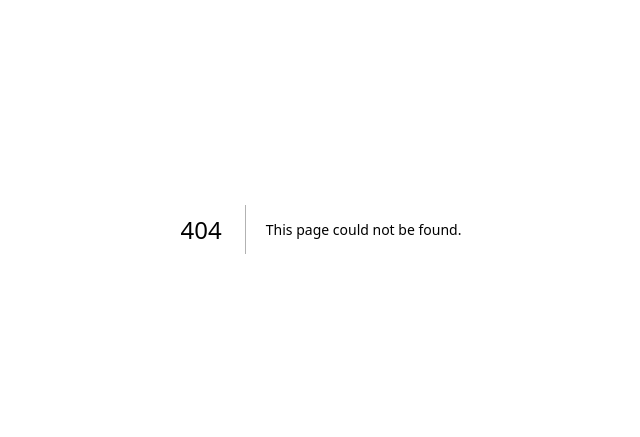
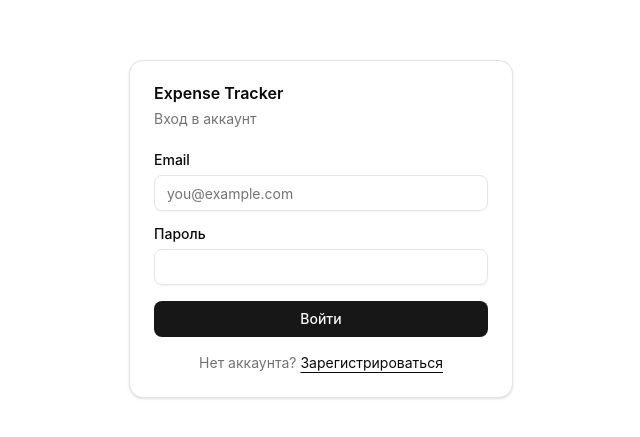
Before and after one commit to a-ch-t/expense-tracker, a Next.js app in the folder apps/web/: page /login in a window 1280 px wide. Before the commit this address had no page. Shown: the part 171-608 px from the top of the page, without its empty margins (319-959 px from the left). Built offline with nearby package versions, Linux system fonts and the light colour scheme.

Commit message:
feat(web): страницы входа, регистрации и дашборда

```diff
--- /dev/null
+++ b/apps/web/src/app/(auth)/layout.tsx
@@ -0,0 +1,6 @@
+import type { ReactNode } from 'react';
+
+/** Общая рамка страниц входа и регистрации: карточка по центру экрана. */
+export default function AuthLayout({ children }: Readonly<{ children: ReactNode }>) {
+  return <main className="flex min-h-screen items-center justify-center p-4">{children}</main>;
+}
--- /dev/null
+++ b/apps/web/src/app/(auth)/login/page.tsx
@@ -0,0 +1,5 @@
+import type { Metadata } from 'next';
+
+export const metadata: Metadata = { title: 'Вход — Expense Tracker' };
+
+export { LoginPage as default } from '@/views/login';
--- /dev/null
+++ b/apps/web/src/app/(auth)/register/page.tsx
@@ -0,0 +1,5 @@
+import type { Metadata } from 'next';
+
+export const metadata: Metadata = { title: 'Регистрация — Expense Tracker' };
+
+export { RegisterPage as default } from '@/views/register';
--- /dev/null
+++ b/apps/web/src/app/dashboard/page.tsx
@@ -0,0 +1,5 @@
+import type { Metadata } from 'next';
+
+export const metadata: Metadata = { title: 'Дашборд — Expense Tracker' };
+
+export { DashboardPage as default } from '@/views/dashboard';
--- a/apps/web/src/app/page.tsx
+++ b/apps/web/src/app/page.tsx
@@ -1,8 +1,6 @@
+import { redirect } from 'next/navigation';
+import { ROUTES } from '@/shared/config/routes';
+
 export default function HomePage() {
-  return (
-    <main className="flex min-h-screen flex-col items-center justify-center gap-3 p-8">
-      <h1 className="text-3xl font-semibold tracking-tight">Expense Tracker</h1>
-      <p className="text-muted-foreground text-sm">Каркас проекта готов. Интерфейс впереди.</p>
-    </main>
-  );
+  redirect(ROUTES.dashboard);
 }
--- /dev/null
+++ b/apps/web/src/views/dashboard/index.ts
@@ -0,0 +1 @@
+export { DashboardPage } from './ui/dashboard-page';
--- /dev/null
+++ b/apps/web/src/views/dashboard/ui/dashboard-page.tsx
@@ -0,0 +1,29 @@
+import { redirect } from 'next/navigation';
+import { getSession } from '@/entities/session';
+import { LogoutButton } from '@/features/auth';
+import { ROUTES } from '@/shared/config/routes';
+import { Card, CardContent, CardDescription, CardHeader, CardTitle } from '@/shared/ui/card';
+
+export async function DashboardPage() {
+  const user = await getSession();
+
+  // Middleware пускает сюда по сроку жизни токена, но подпись проверяет только API —
+  // с подделанным токеном сессии всё равно не будет.
+  if (!user) {
+    redirect(ROUTES.login);
+  }
+
+  return (
+    <main className="mx-auto flex min-h-screen max-w-2xl flex-col justify-center p-8">
+      <Card>
+        <CardHeader>
+          <CardTitle>Привет, {user.name}</CardTitle>
+          <CardDescription>{user.email}</CardDescription>
+        </CardHeader>
+        <CardContent>
+          <LogoutButton />
+        </CardContent>
+      </Card>
+    </main>
+  );
+}
--- /dev/null
+++ b/apps/web/src/views/login/index.ts
@@ -0,0 +1 @@
+export { LoginPage } from './ui/login-page';
--- /dev/null
+++ b/apps/web/src/views/login/ui/login-page.tsx
@@ -0,0 +1,24 @@
+import Link from 'next/link';
+import { LoginForm } from '@/features/auth';
+import { ROUTES } from '@/shared/config/routes';
+import { Card, CardContent, CardDescription, CardHeader, CardTitle } from '@/shared/ui/card';
+
+export function LoginPage() {
+  return (
+    <Card className="w-full max-w-sm">
+      <CardHeader>
+        <CardTitle>Expense Tracker</CardTitle>
+        <CardDescription>Вход в аккаунт</CardDescription>
+      </CardHeader>
+      <CardContent className="space-y-4">
+        <LoginForm />
+        <p className="text-muted-foreground text-center text-sm">
+          Нет аккаунта?{' '}
+          <Link href={ROUTES.register} className="text-foreground underline underline-offset-4">
+            Зарегистрироваться
+          </Link>
+        </p>
+      </CardContent>
+    </Card>
+  );
+}
--- /dev/null
+++ b/apps/web/src/views/register/index.ts
@@ -0,0 +1 @@
+export { RegisterPage } from './ui/register-page';
--- /dev/null
+++ b/apps/web/src/views/register/ui/register-page.tsx
@@ -0,0 +1,24 @@
+import Link from 'next/link';
+import { RegisterForm } from '@/features/auth';
+import { ROUTES } from '@/shared/config/routes';
+import { Card, CardContent, CardDescription, CardHeader, CardTitle } from '@/shared/ui/card';
+
+export function RegisterPage() {
+  return (
+    <Card className="w-full max-w-sm">
+      <CardHeader>
+        <CardTitle>Expense Tracker</CardTitle>
+        <CardDescription>Создание аккаунта</CardDescription>
+      </CardHeader>
+      <CardContent className="space-y-4">
+        <RegisterForm />
+        <p className="text-muted-foreground text-center text-sm">
+          Уже есть аккаунт?{' '}
+          <Link href={ROUTES.login} className="text-foreground underline underline-offset-4">
+            Войти
+          </Link>
+        </p>
+      </CardContent>
+    </Card>
+  );
+}
```
